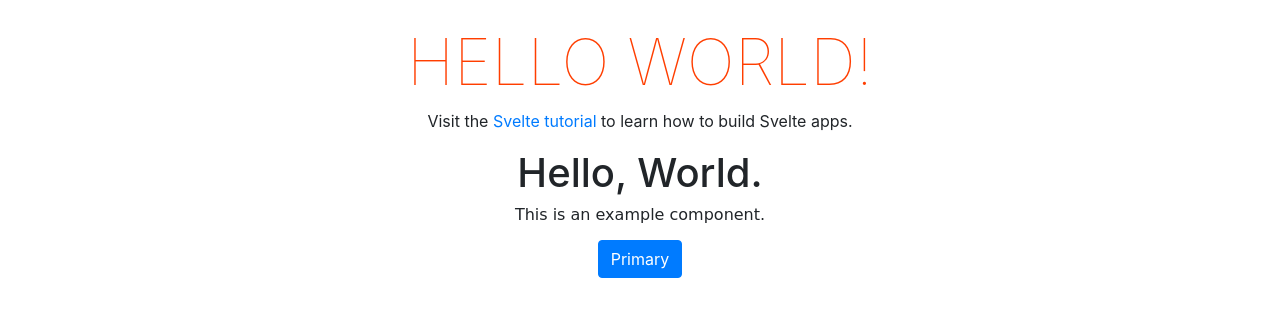
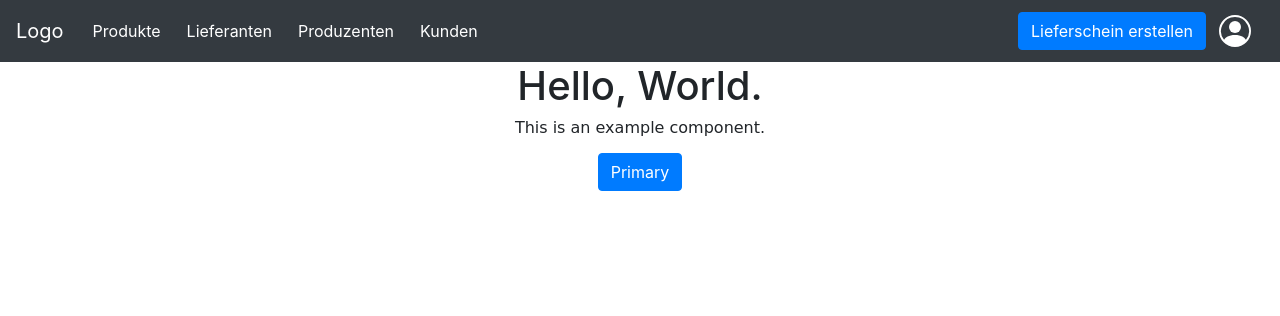
Before and after one commit to TazorDE/SoftwareEngineering, a Svelte app in the folder großmarkt-frontend-app/: page / in a window 1280 px wide. Shown: the top 316 px of the page. Built offline with nearby package versions, Linux system fonts and the light colour scheme.

Commit message:
Add Navbar to App.svelte

```diff
--- a/großmarkt-frontend-app/public/global.css
+++ b/großmarkt-frontend-app/public/global.css
@@ -7,7 +7,7 @@ html, body {
 body {
 	color: #333;
 	margin: 0;
-	padding: 8px;
+	padding: 0;
 	box-sizing: border-box;
 	font-family: -apple-system, BlinkMacSystemFont, "Segoe UI", Roboto, Oxygen-Sans, Ubuntu, Cantarell, "Helvetica Neue", sans-serif;
 }
--- a/großmarkt-frontend-app/src/App.svelte
+++ b/großmarkt-frontend-app/src/App.svelte
@@ -1,32 +1,64 @@
 <script>
 	import Example from "./components/Example.svelte"
-	export let name;
 </script>
 
 <main>
-	<h1>Hello {name}!</h1>
-	<p>Visit the <a href="https://svelte.dev/tutorial">Svelte tutorial</a> to learn how to build Svelte apps.</p>
+	<!-- Navbar -->
+	<nav class="navbar navbar-expand-lg navbar-dark bg-dark">
+		<a class="navbar-brand" href="/">Logo</a>
+		<button
+			class="navbar-toggler" type="button" data-toggle="collapse" data-target="#navbarColor02"
+			aria-controls="navbarColor02" aria-expanded="false" aria-label="Toggle navigation">
+				<span class="navbar-toggler-icon"></span>
+		</button>
+		<div class="collapse navbar-collapse" id="navbarColor02">
+			<ul class="navbar-nav mr-auto">
+				<li class="nav-item active">
+					<button type="button" class="btn btn-link navbar-button-link">
+						Produkte
+					</button>
+				</li>
+				<li class="nav-item">
+					<button type="button" class="btn btn-link navbar-button-link">
+						Lieferanten
+					</button>
+				</li>
+				<li class="nav-item">
+					<button type="button" class="btn btn-link navbar-button-link">
+						Produzenten
+					</button>
+				</li>
+				<li class="nav-item">
+					<button type="button" class="btn btn-link navbar-button-link">
+						Kunden
+					</button>
+				</li>
+			</ul>
+			<button class="btn btn-primary">
+				Lieferschein erstellen
+			</button>
+			<button class="btn">
+				<svg xmlns="http://www.w3.org/2000/svg" width="32" height="32" fill="white" class="bi bi-person-circle" viewBox="0 0 16 16">
+					<path d="M11 6a3 3 0 1 1-6 0 3 3 0 0 1 6 0z"/>
+					<path fill-rule="evenodd" d="M0 8a8 8 0 1 1 16 0A8 8 0 0 1 0 8zm8-7a7 7 0 0 0-5.468 11.37C3.242 11.226 4.805 10 8 10s4.757 1.225 5.468 2.37A7 7 0 0 0 8 1z"/>
+				</svg>
+			</button>
+		</div>
+	</nav>
+	<!-- End Navbar -->
 	<Example></Example>
 </main>
 
 <style>
 	main {
-		text-align: center;
-		padding: 1em;
-		max-width: 240px;
-		margin: 0 auto;
+		text-align: center
 	}
 
-	h1 {
-		color: #ff3e00;
-		text-transform: uppercase;
-		font-size: 4em;
-		font-weight: 100;
+	.navbar-button-link {
+		color: white;
+	}
+	.navbar-button-link:hover {
+		color: rgb(167, 167, 167);
 	}
 
-	@media (min-width: 640px) {
-		main {
-			max-width: none;
-		}
-	}
 </style>
```
